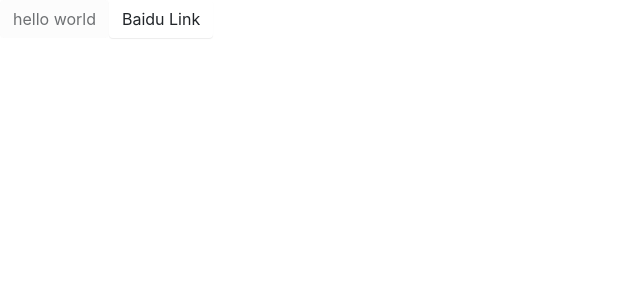
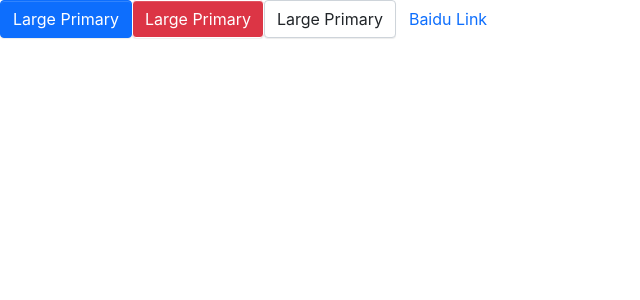
Before and after one commit to topulikeweb/AuroraUI, a React (Create React App) app: page / in a window 1280 px wide. Shown: the top 300 px of the page, without its empty margins (0-640 px from the left). Built offline with nearby package versions, Linux system fonts and the light colour scheme.

Commit message:
完成Button的开发

```diff
--- a/src/App.tsx
+++ b/src/App.tsx
@@ -7,12 +7,14 @@ import AuroraButton, {
 const App: React.FC = () => {
   return (
     <div>
-      <AuroraButton
-        disabled
-        size={ButtonSize.Large}
-        btnType={ButtonType.Default}
-      >
-        hello world
+      <AuroraButton size={ButtonSize.Large} btnType={ButtonType.Primary}>
+        Large Primary
+      </AuroraButton>
+      <AuroraButton size={ButtonSize.Large} btnType={ButtonType.Danger}>
+        Large Primary
+      </AuroraButton>
+      <AuroraButton size={ButtonSize.Large} btnType={ButtonType.Default}>
+        Large Primary
       </AuroraButton>
       <AuroraButton btnType={ButtonType.Link} href="https://www.baidu.com">
         Baidu Link
--- a/src/components/Button/AuroraButton/AuroraButton.tsx
+++ b/src/components/Button/AuroraButton/AuroraButton.tsx
@@ -24,10 +24,17 @@ interface BaseButtonProps {
   href?: string;
 }
 
-const AuroraButton: React.FC<BaseButtonProps> = (props) => {
-  const { btnType, disabled, size, children, href } = props;
+// 描述Button元素的属性
+type NativeButtonProps = BaseButtonProps & React.ButtonHTMLAttributes<HTMLButtonElement>;
+// 描述a元素的属性
+type AnchorButtonProps = BaseButtonProps & React.AnchorHTMLAttributes<HTMLAnchorElement>;
+// 使用Partial让泛型中的所有属性变为可选
+export type ButtonProps = Partial<NativeButtonProps & AnchorButtonProps>;
+
+const AuroraButton: React.FC<ButtonProps> = (props) => {
+  const { btnType, disabled, size, children, href, className, ...restProps } = props;
   // 根据传过来的属性来生成类名
-  const classes = classNames('btn', {
+  const classes = classNames('btn', className, {
     [`btn-${btnType}`]: btnType,
     [`btn-${size}`]: size,
     // 提供了disabled属性，且按钮属性为'Link'
@@ -36,7 +43,7 @@ const AuroraButton: React.FC<BaseButtonProps> = (props) => {
   // Link类型的按钮
   if (btnType === ButtonType.Link && href) {
     return (
-      <a href={href} className={classes}>
+      <a href={href} className={classes} {...restProps}>
         {children}
       </a>
     );
@@ -44,7 +51,7 @@ const AuroraButton: React.FC<BaseButtonProps> = (props) => {
   // 除Link以外的类型
   else {
     return (
-      <button className={classes} disabled={disabled}>
+      <button className={classes} disabled={disabled} {...restProps}>
         {children}
       </button>
     );
--- a/src/components/Button/AuroraButton/_style.scss
+++ b/src/components/Button/AuroraButton/_style.scss
@@ -1,4 +1,5 @@
 @import "../../../styles/variables";
+@import "../../../styles/minix";
 
 .btn {
   position: relative;
@@ -11,9 +12,7 @@
   vertical-align: middle;
   background-image: none;
   border: $btn-border-width solid transparent;
-  padding: $btn-padding-y $btn-padding-x;
-  font-size: $btn-font-size;
-  border-radius: $border-radius;
+  @include button-size($btn-padding-x, $btn-padding-y, $btn-font-size, $btn-border-radius);
   box-shadow: $btn-box-shadow;
   cursor: pointer;
   transition: $btn-transition;
@@ -28,3 +27,47 @@
     }
   }
 }
+
+.btn-lg {
+  @include button-size($btn-padding-x, $btn-padding-y, $btn-font-size, $btn-border-radius);
+}
+
+.btn-small {
+  @include button-size($btn-padding-x, $btn-padding-y, $btn-font-size, $btn-border-radius);
+}
+
+.btn-primary {
+  @include button-style($primary, $primary, $white)
+}
+
+.btn-danger {
+  @include button-style($danger, $white, $white)
+}
+
+.btn-default {
+  @include button-style($white, $gray-400, $body-color, $white, $primary)
+}
+
+.btn-link {
+  font-weight: $font-weight-normal;
+  color: $btn-link-color;
+  text-decoration: $link-decoration;
+  box-shadow: none;
+
+  &:hover {
+    color: $btn-link-hover-color;
+    text-decoration: $link-hover-decoration;
+  }
+
+  &.focus,
+  &:focus {
+    text-decoration: $link-hover-decoration;
+    box-shadow: none;
+  }
+
+  &:disabled,
+  &.disabled {
+    color: $btn-link-hover-color;
+    pointer-events: none;
+  }
+}
--- /dev/null
+++ b/src/styles/_minix.scss
@@ -0,0 +1,35 @@
+@mixin button-size($padding-x,$padding-y,$font-size,$border-radius) {
+  padding: $padding-y $padding-x;
+  font-size: $font-size;
+  border-radius: $border-radius;
+}
+
+@mixin button-style(
+  $background,
+  $border,
+  $color,
+  $hover-background: lighten($background, 7.5%),
+  $hover-border: lighten($border, 10%),
+  $hover-color: $color,
+) {
+  color: $color;
+  background: $background;
+  border-color: $border;
+  &:hover {
+    color: $hover-color;
+    background-color: $hover-background;
+    border-color: $hover-border;
+  }
+  &:focus,
+  &.focus {
+    color: $hover-color;
+    background-color: $hover-background;
+    border-color: $hover-border;
+  }
+  &:disabled,
+  &.disabled {
+    color: $color;
+    background: $background;
+    border-color: $border;
+  }
+}
--- a/src/styles/index.css
+++ b/src/styles/index.css
@@ -378,4 +378,98 @@ main {
   pointer-events: none;
 }
 
+.btn-lg {
+  padding: 0.375rem 0.75rem;
+  font-size: 1rem;
+  border-radius: 0.25rem;
+}
+
+.btn-small {
+  padding: 0.375rem 0.75rem;
+  font-size: 1rem;
+  border-radius: 0.25rem;
+}
+
+.btn-primary {
+  color: #fff;
+  background: #0d6efd;
+  border-color: #0d6efd;
+}
+.btn-primary:hover {
+  color: #fff;
+  background-color: #3385fd;
+  border-color: #408cfd;
+}
+.btn-primary:focus, .btn-primary.focus {
+  color: #fff;
+  background-color: #3385fd;
+  border-color: #408cfd;
+}
+.btn-primary:disabled, .btn-primary.disabled {
+  color: #fff;
+  background: #0d6efd;
+  border-color: #0d6efd;
+}
+
+.btn-danger {
+  color: #fff;
+  background: #dc3545;
+  border-color: #fff;
+}
+.btn-danger:hover {
+  color: #fff;
+  background-color: #e25663;
+  border-color: white;
+}
+.btn-danger:focus, .btn-danger.focus {
+  color: #fff;
+  background-color: #e25663;
+  border-color: white;
+}
+.btn-danger:disabled, .btn-danger.disabled {
+  color: #fff;
+  background: #dc3545;
+  border-color: #fff;
+}
+
+.btn-default {
+  color: #212529;
+  background: #fff;
+  border-color: #ced4da;
+}
+.btn-default:hover {
+  color: #212529;
+  background-color: #fff;
+  border-color: #0d6efd;
+}
+.btn-default:focus, .btn-default.focus {
+  color: #212529;
+  background-color: #fff;
+  border-color: #0d6efd;
+}
+.btn-default:disabled, .btn-default.disabled {
+  color: #212529;
+  background: #fff;
+  border-color: #ced4da;
+}
+
+.btn-link {
+  font-weight: 400;
+  color: #0d6efd;
+  text-decoration: none;
+  box-shadow: none;
+}
+.btn-link:hover {
+  color: #024dbc;
+  text-decoration: underline;
+}
+.btn-link.focus, .btn-link:focus {
+  text-decoration: underline;
+  box-shadow: none;
+}
+.btn-link:disabled, .btn-link.disabled {
+  color: #024dbc;
+  pointer-events: none;
+}
+
 /*# sourceMappingURL=index.css.map */
--- a/src/styles/index.scss
+++ b/src/styles/index.scss
@@ -3,3 +3,6 @@
 
 // button的样式
 @import "../components/Button/AuroraButton/style";
+
+// minix
+@import "minix";
```
Also changed, not shown: .prettierrc.js, 2 other files (tests, documents, lock files or other folders).
